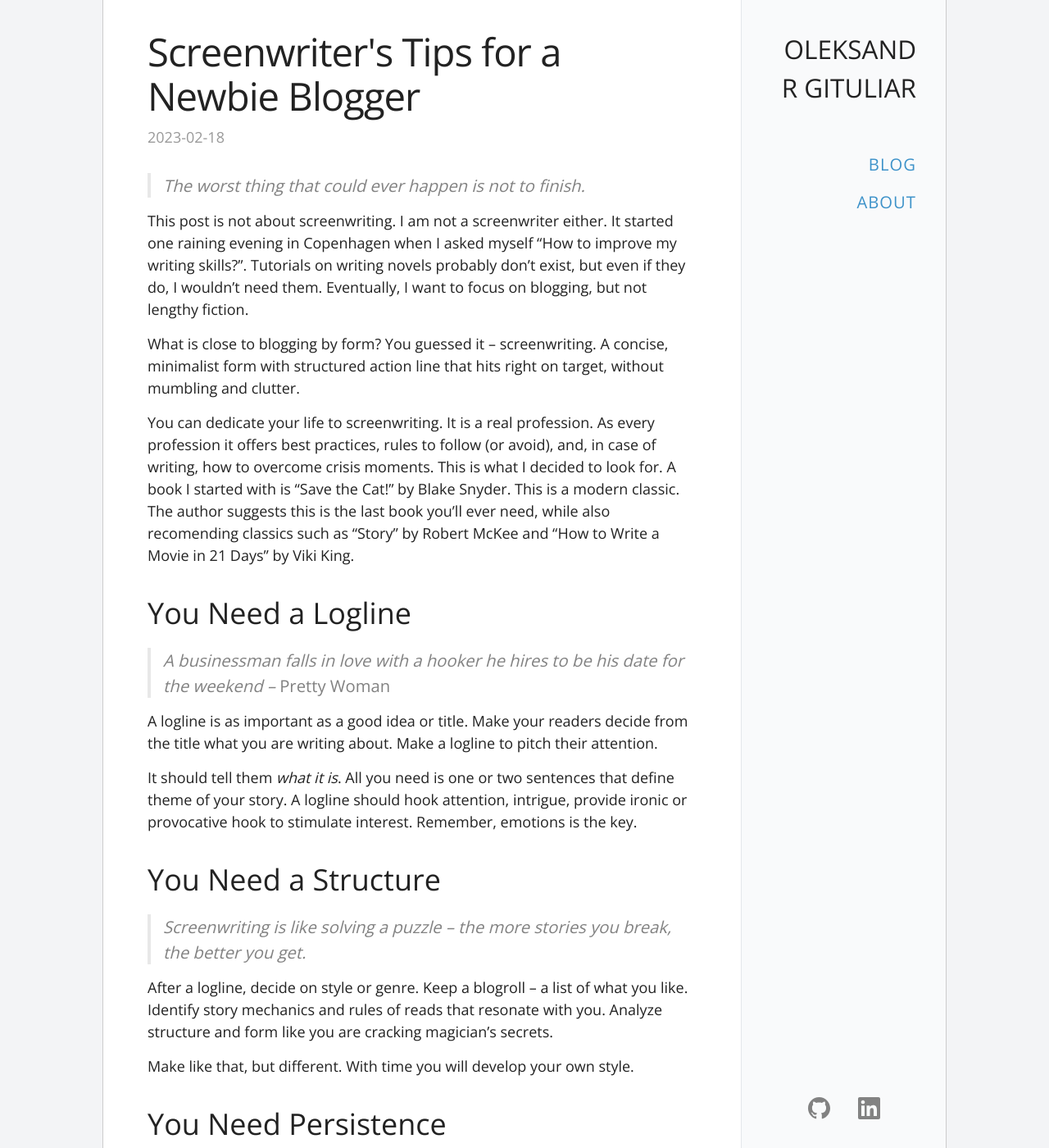
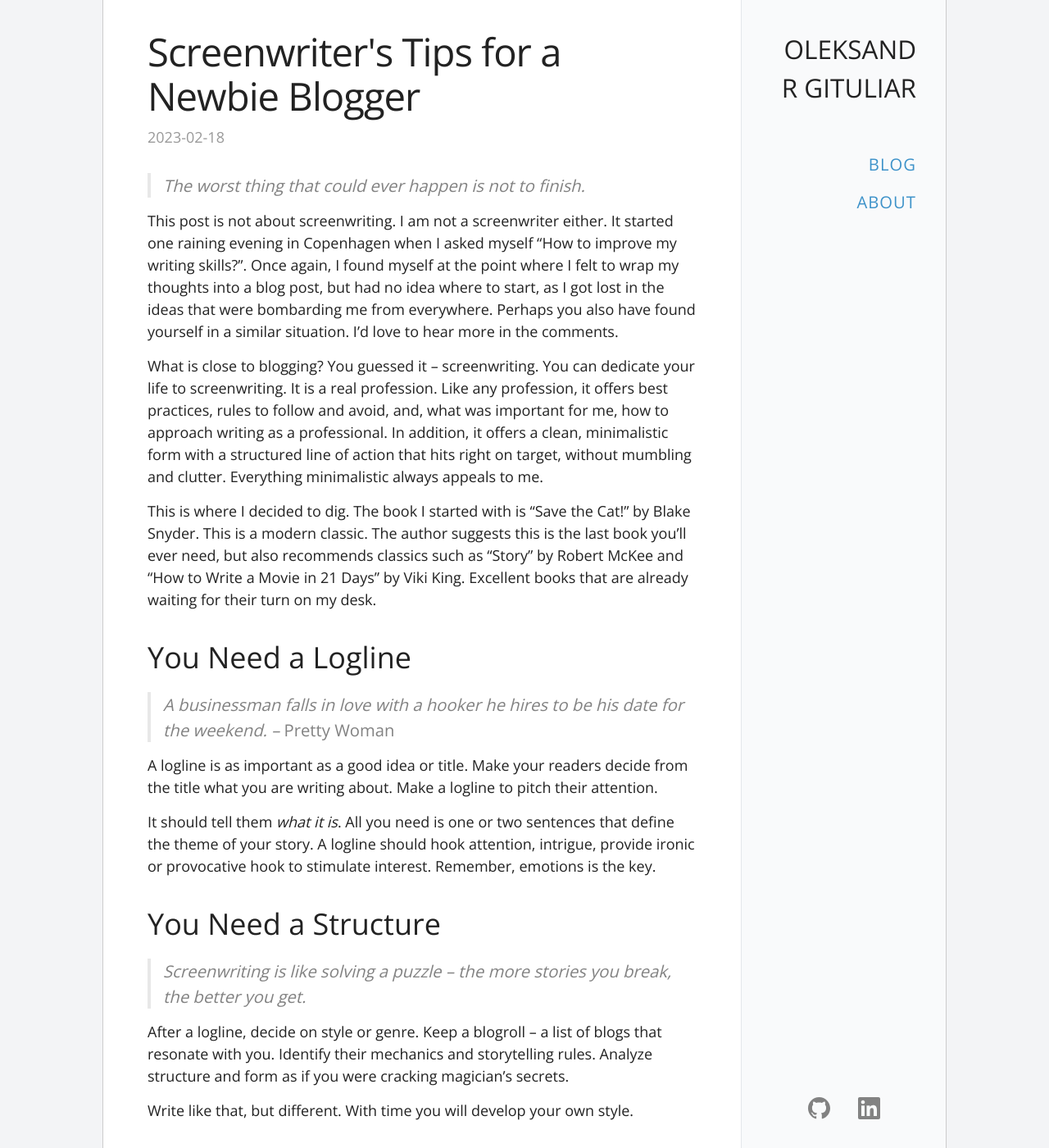
Before and after one commit to gituliar/gituliar.github.io, a Jekyll site: the page built from _posts/2023-02-18-save-the-cat.md, in a window 1280 px wide and 1400 px high. Shown: the whole window at 82% size. Built offline with Jekyll 4.4.1, drawn with Linux system fonts in a browser that asks for light colours; comment, search, counter and statistics services are not loaded; some of the changed text lies outside the part shown.

Commit message:
Update _posts/2023-02-18-save-the-cat.md

```diff
--- a/_posts/2023-02-18-save-the-cat.md
+++ b/_posts/2023-02-18-save-the-cat.md
@@ -9,28 +9,30 @@ category: note
 > The worst thing that could ever happen is not to finish.
 
 This post is not about screenwriting. I am not a screenwriter either. It started one raining evening
-in Copenhagen when I asked myself "How to improve my writing skills?". Tutorials on writing novels
-probably don't exist, but even if they do, I wouldn't need them. Eventually, I want to focus on
-blogging, but not lengthy fiction.
+in Copenhagen when I asked myself "How to improve my writing skills?". Once again, I found myself at
+the point where I felt to wrap my thoughts into a blog post, but had no idea where to start, as I
+got lost in the ideas that were bombarding me from everywhere. Perhaps you also have found yourself
+in a similar situation. I'd love to hear more in the comments.
 
-What is close to blogging by form? You guessed it -- screenwriting. A concise, minimalist form with
-structured action line that hits right on target, without mumbling and clutter.
+What is close to blogging? You guessed it -- screenwriting. You can dedicate your life to
+screenwriting. It is a real profession. Like any profession, it offers best practices, rules to
+follow and avoid, and, what was important for me, how to approach writing as a professional. In
+addition, it offers a clean, minimalistic form with a structured line of action that hits right on
+target, without mumbling and clutter. Everything minimalistic always appeals to me.
 
-You can dedicate your life to screenwriting. It is a real profession. As every profession it offers
-best practices, rules to follow (or avoid), and, in case of writing, how to overcome crisis moments.
-This is what I decided to look for. A book I started with is "Save the Cat!" by Blake Snyder. This
-is a modern classic. The author suggests this is the last book you'll ever need, while also
-recomending classics such as "Story" by Robert McKee and "How to Write a Movie in 21 Days" by Viki
-King.
+This is where I decided to dig. The book I started with is "Save the Cat!" by Blake Snyder. This is
+a modern classic. The author suggests this is the last book you'll ever need, but also recommends
+classics such as "Story" by Robert McKee and "How to Write a Movie in 21 Days" by Viki King.
+Excellent books that are already waiting for their turn on my desk.
 
 ## You Need a Logline
 
-> A businessman falls in love with a hooker he hires to be his date for the weekend -- _Pretty Woman_
+> A businessman falls in love with a hooker he hires to be his date for the weekend. -- _Pretty Woman_
 
 A logline is as important as a good idea or title. Make your readers decide from the title what
 you are writing about. Make a logline to pitch their attention.
 
-It should tell them _what it is_. All you need is one or two sentences that define theme of your
+It should tell them _what it is_. All you need is one or two sentences that define the theme of your
 story. A logline should hook attention, intrigue, provide ironic or provocative hook to stimulate
 interest. Remember, emotions is the key.
 
@@ -38,27 +40,27 @@ interest. Remember, emotions is the key.
 
 > Screenwriting is like solving a puzzle -- the more stories you break, the better you get.
 
-After a logline, decide on style or genre. Keep a blogroll -- a list of what you like. Identify
-story mechanics and rules of reads that resonate with you. Analyze structure and form like you are
+After a logline, decide on style or genre. Keep a blogroll -- a list of blogs that resonate with
+you. Identify their mechanics and storytelling rules. Analyze structure and form as if you were
 cracking magician's secrets.
 
-Make like that, but different. With time you will develop your own style.
+Write like that, but different. With time you will develop your own style.
 
 ## You Need Persistence
 
 > The first draft of anything is shit.
 
-Finally, be prepared for multiple rewrites and edits. Remember that writing is an iterative process.
-Reserve some time between edits to refresh your mind and change focus.
+Finally, be prepared for a lot of rewrites and edits. Remember that writing is an iterative process.
+Reserve some time between edits to clear your mind and refocus.
 
-Don't rush. Take your time. Enjoy the process not the outcome!
+Don't rush. Take your time. Enjoy the process, not the result!
 
 ---
 
 ## "Save the Cat!" -- Recap
 
 > Movies are so much about what happens that we must _learn about characters by what they do_, not by
-> what they say. In a good movie, information does not come out in diaglog, it comes out in what's
+> what they say. In a good movie, information does not come out in dialog, it comes out in what's
 > _happening_ now. Show, don't tell!
 
 1. **What is it ?**
@@ -92,4 +94,4 @@ Don't rush. Take your time. Enjoy the process not the outcome!
 
 8. **Final fade In**
 
-   Profssional advice how to get into the business.
+   Professional advice how to get into the business.
```
Also changed, not shown: other parts of _posts/2023-02-18-save-the-cat.md (+1 -1 lines).
